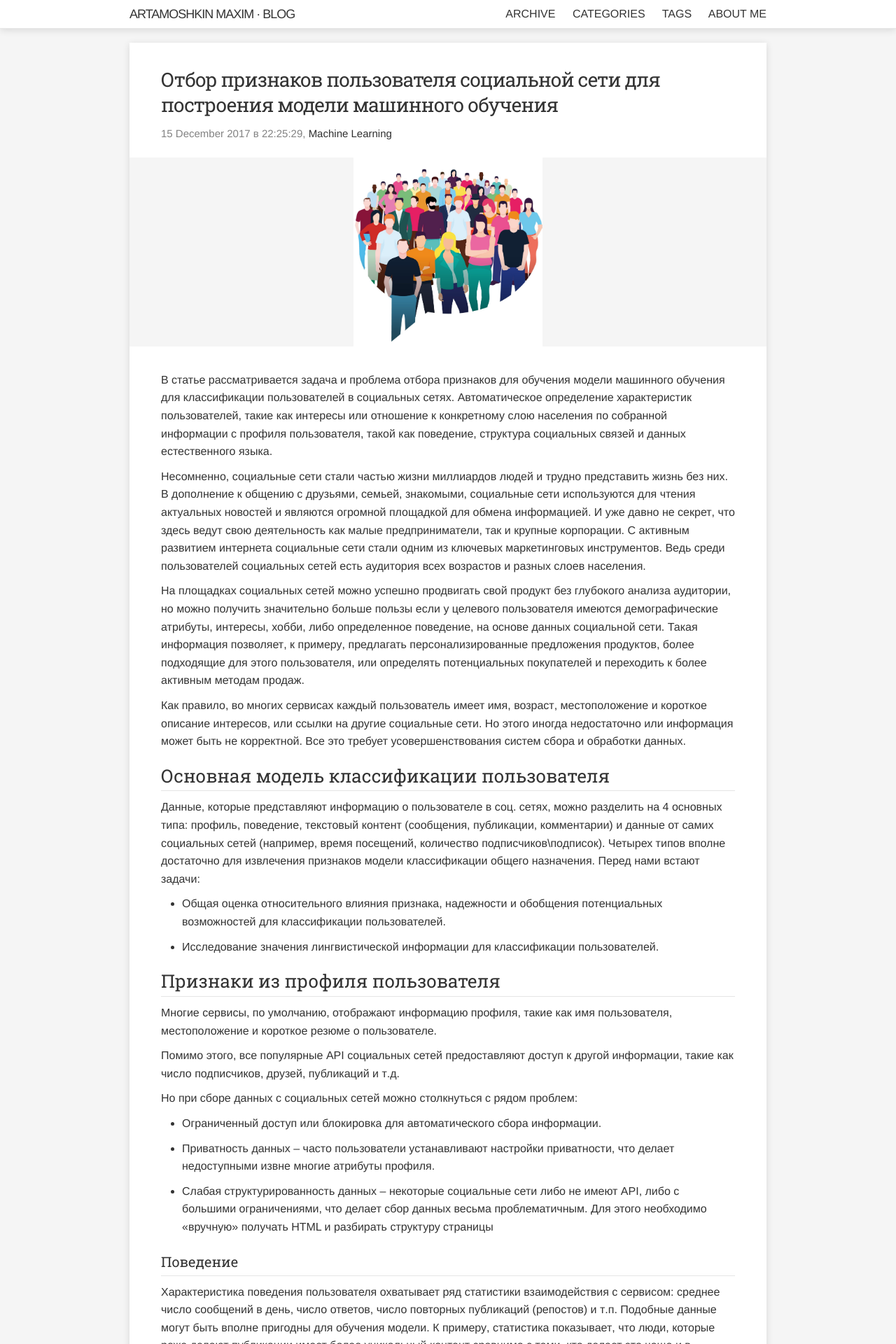
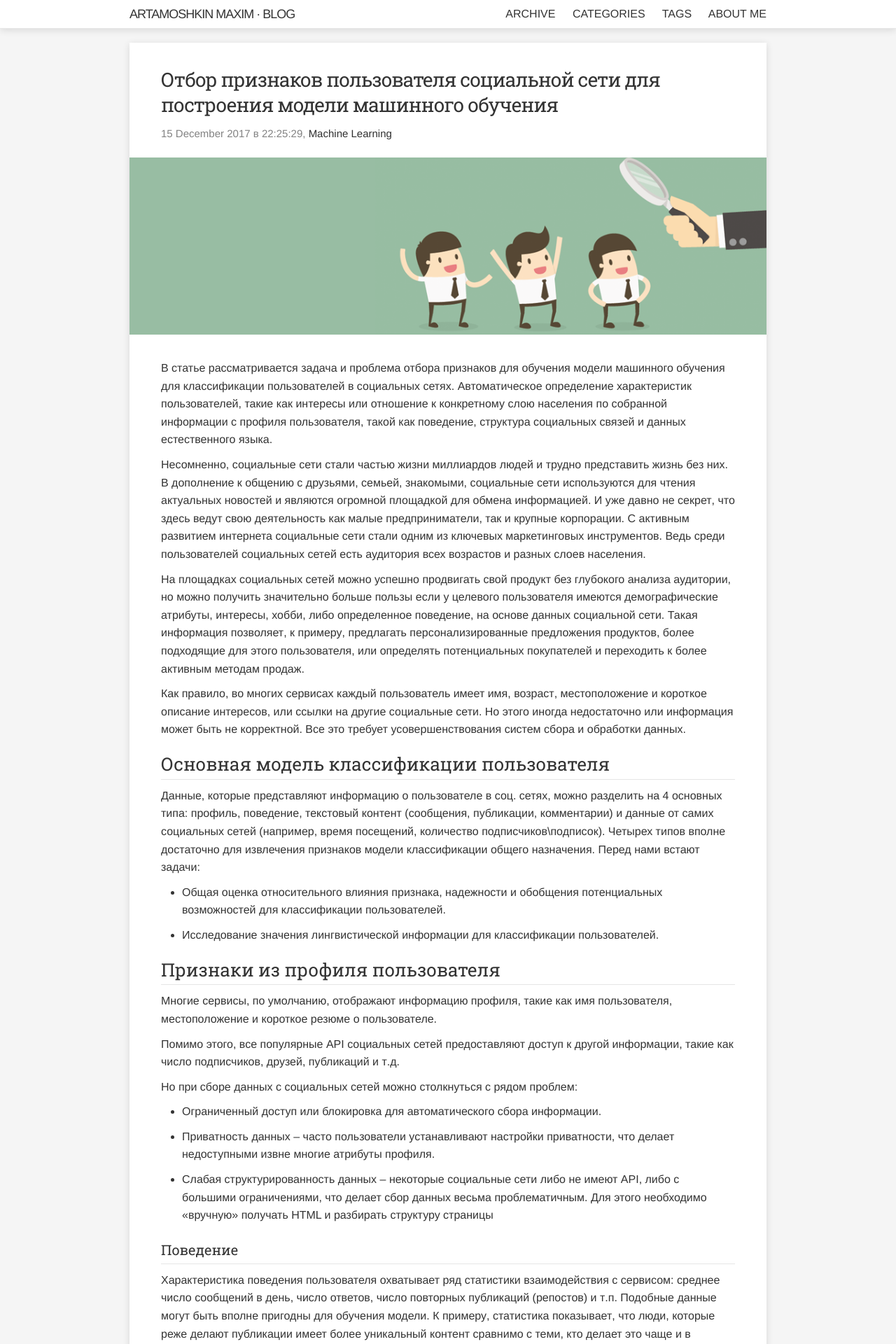
Before and after one commit to martamoshkin/blog.zverit.com, a Jekyll site: the page built from _posts/2017-12-16-feature-selection-social-network-ml-model.md, in a window 1280 px wide. Shown: the top 1920 px of the page at 70% size. Built offline with Jekyll 4.4.1, drawn with Linux system fonts in a browser that asks for light colours; formulas are drawn with MathJax 3; comment, search, counter and statistics services are not loaded.

Commit message:
change pic

```diff
--- a/_posts/2017-12-16-feature-selection-social-network-ml-model.md
+++ b/_posts/2017-12-16-feature-selection-social-network-ml-model.md
@@ -4,7 +4,7 @@ title:  "Отбор признаков пользователя социальн
 date:   2017-12-16 01:25:29 +0300
 category: Machine Learning
 author: "Artamoshkin Maxim"
-image: "/assets/social-mention.jpg"
+image: "/assets/people-search.png"
 image_alt: ""
 tags: [ML, Machine Learning, Social Network, Feature Engineering]
 description: "В статье рассматривается задача и проблема отбора признаков для обучения модели машинного обучения для классификации пользователей в социальных сетях. Автоматическое определение характеристик пользователей, такие как интересы или отношение к конкретному слою населения по собранной информации с профиля пользователя, такой как поведение, структура социальных связей и данных естественного языка."
```
Also changed, not shown: assets/people-search.png (added), assets/social-mention.jpg (deleted).
